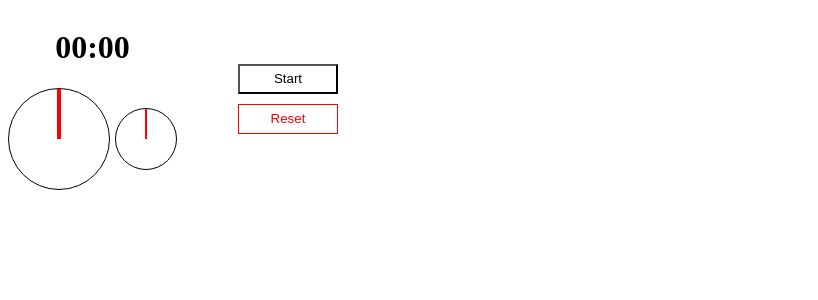
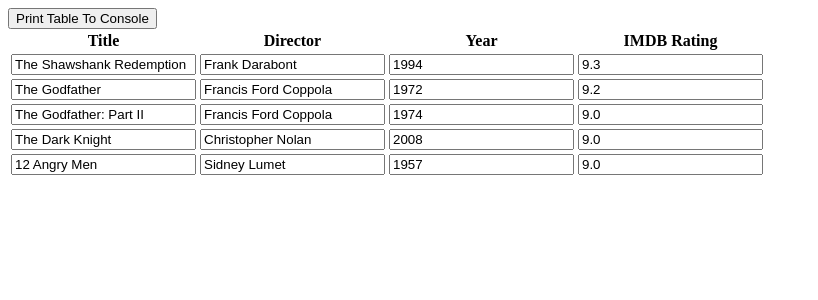
Before and after one commit to zkirby/react-coding-practice, a React (Vite) app: page / in a window 1280 px wide. Shown: the top 300 px of the page, without its empty margins (0-818 px from the left). Built offline with nearby package versions, Linux system fonts and the light colour scheme.

Commit message:
feat: add table edit

```diff
--- a/src/main.tsx
+++ b/src/main.tsx
@@ -1,9 +1,9 @@
 import ReactDOM from "react-dom/client";
-import StopWatch from "./questions/StopWatch/Solution";
+import TableEdit from "./questions/TableEdit/Solution";
 
 ReactDOM.createRoot(document.getElementById("root")!).render(
   // -----------------------------------------
   // ------ TEST SOLUTIONS HERE --------------
   // -----------------------------------------
-  <StopWatch />
+  <TableEdit />
 );
--- /dev/null
+++ b/src/questions/TableEdit/Solution.tsx
@@ -0,0 +1,88 @@
+import { memo, useState } from "react";
+
+import table from "./table.json";
+
+const Cell = ({
+  initialCellValue,
+  readOnlyUpdate,
+}: {
+  initialCellValue: string;
+  readOnlyUpdate: (value: string) => void;
+}) => {
+  const [value, setValue] = useState(initialCellValue);
+
+  const update = (e: React.ChangeEvent<HTMLInputElement>) => {
+    const newValue = e.target.value;
+
+    setValue(newValue);
+    readOnlyUpdate(newValue);
+  };
+
+  return (
+    <td>
+      <input value={value} type="text" onChange={update} />
+    </td>
+  );
+};
+
+const Table = memo(
+  ({
+    update,
+  }: {
+    update: React.Dispatch<React.SetStateAction<string[][]>>;
+  }) => {
+    const updateRow = (
+      value: string,
+      { rowId, colId }: { rowId: number; colId: number }
+    ) =>
+      update((rows) =>
+        /// @ts-expect-error Need to update config for new language features
+        rows.with(rowId, rows[rowId].with(colId, value))
+      );
+
+    return (
+      <table>
+        <thead>
+          <tr>
+            {table.columns.map((c) => (
+              <th>{c}</th>
+            ))}
+          </tr>
+        </thead>
+        <tbody>
+          {table.rows.map((row, rowId) => (
+            <tr>
+              {row.map((defaultVal, colId) => (
+                <Cell
+                  key={`${rowId}-${colId}`}
+                  initialCellValue={defaultVal}
+                  readOnlyUpdate={(value) => updateRow(value, { rowId, colId })}
+                />
+              ))}
+            </tr>
+          ))}
+        </tbody>
+      </table>
+    );
+  }
+);
+
+export default function TableEdit() {
+  const [rows, setRows] = useState(table.rows);
+
+  const print = () => {
+    console.log(table.columns.join(", "));
+    rows.forEach((row) => {
+      console.log(row.join(", "));
+    });
+  };
+
+  return (
+    <main>
+      <button onClick={print} type="button">
+        Print Table To Console
+      </button>
+      <Table update={setRows} />
+    </main>
+  );
+}
--- /dev/null
+++ b/src/questions/TableEdit/table.json
@@ -0,0 +1,10 @@
+{
+  "columns": ["Title", "Director", "Year", "IMDB Rating"],
+  "rows": [
+    ["The Shawshank Redemption", "Frank Darabont", "1994", "9.3"],
+    ["The Godfather", "Francis Ford Coppola", "1972", "9.2"],
+    ["The Godfather: Part II", "Francis Ford Coppola", "1974", "9.0"],
+    ["The Dark Knight", "Christopher Nolan", "2008", "9.0"],
+    ["12 Angry Men", "Sidney Lumet", "1957", "9.0"]
+  ]
+}
```
Also changed, not shown: src/questions/TableEdit/prompt.md (added, +15 -0 lines), src/questions/TableSelect/prompt.md (+1 -1 lines), src/questions/TableEdit/tableedit.png (added).
